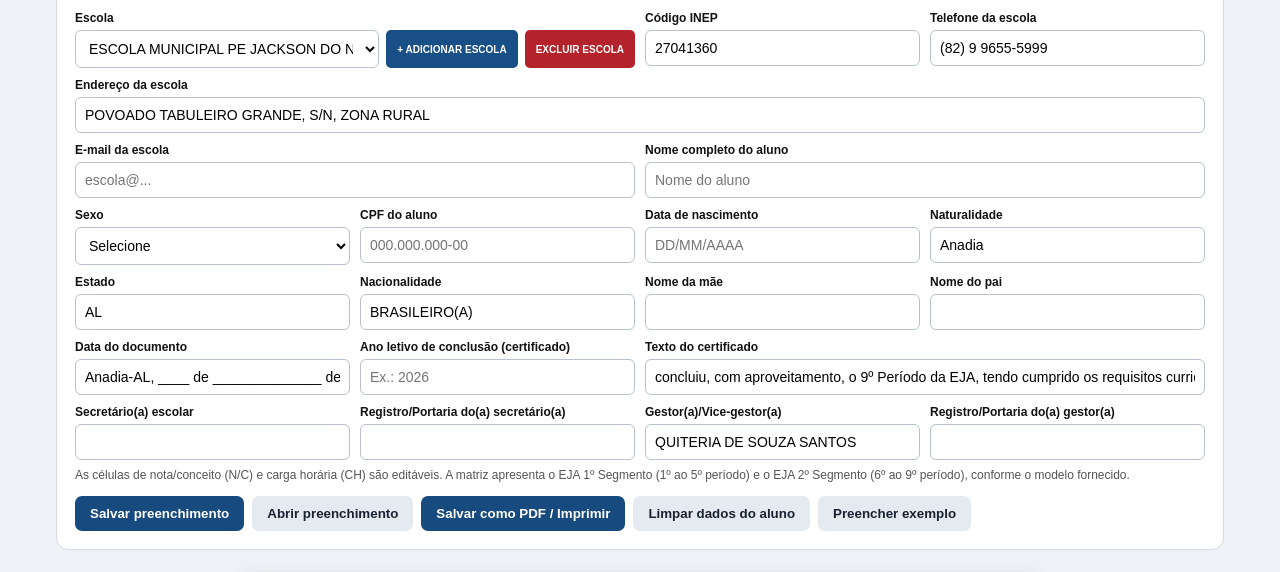
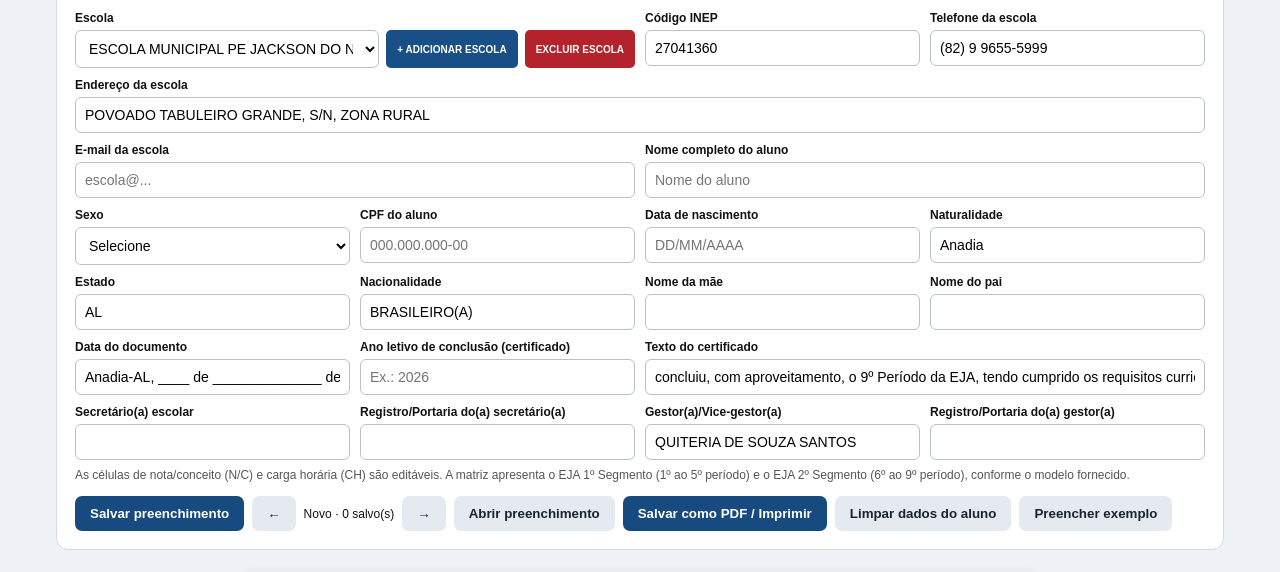
Before and after one commit to rogerio1245/historicos-escolares-semed, a plain HTML site: page historico_escolar_eja.html in a window 1280 px wide. Shown: the part 117-689 px from the top of the page. Drawn offline with Linux system fonts and the light colour scheme.

Commit message:
Update historico_escolar_eja.html

```diff
--- a/historico_escolar_eja.html
+++ b/historico_escolar_eja.html
@@ -57,7 +57,7 @@
   <label class="field">Código INEP<input id="newSchoolInep" inputmode="numeric" maxlength="8" placeholder="8 dígitos"></label>
   <div class="admin-actions"><button type="button" onclick="addSchool()">Salvar escola</button><button type="button" class="secondary" onclick="toggleSchoolAdmin(false)">Cancelar</button></div>
   <p class="school-admin-note">As escolas adicionadas ficam salvas neste navegador. Confira o nome e o código INEP oficial antes de cadastrar.</p>
-</div><div class="hint">As células de nota/conceito (N/C) e carga horária (CH) são editáveis. A matriz apresenta o EJA 1º Segmento (1º ao 5º período) e o EJA 2º Segmento (6º ao 9º período), conforme o modelo fornecido.</div><div class="actions"><button onclick="saveRecord()">Salvar preenchimento</button><button class="secondary" onclick="document.getElementById('openRecordFile').click()">Abrir preenchimento</button><button onclick="window.print()">Salvar como PDF / Imprimir</button><button class="secondary" onclick="clearStudent()">Limpar dados do aluno</button><button class="secondary" onclick="fillExample()">Preencher exemplo</button><input type="file" id="openRecordFile" accept=".json,application/json" hidden onchange="openRecord(event)"></div></div></div>
+</div><div class="hint">As células de nota/conceito (N/C) e carga horária (CH) são editáveis. A matriz apresenta o EJA 1º Segmento (1º ao 5º período) e o EJA 2º Segmento (6º ao 9º período), conforme o modelo fornecido.</div><div class="actions"><button onclick="saveRecord()">Salvar preenchimento</button><button type="button" id="recordPrev" class="secondary" onclick="navigateRecord(-1)" aria-label="Registro anterior">&#8592;</button><span id="recordCount" style="align-self:center;font-size:12px" aria-live="polite"></span><button type="button" id="recordNext" class="secondary" onclick="navigateRecord(1)" aria-label="Próximo registro">&#8594;</button><button class="secondary" onclick="document.getElementById('openRecordFile').click()">Abrir preenchimento</button><button onclick="window.print()">Salvar como PDF / Imprimir</button><button class="secondary" onclick="clearStudent()">Limpar dados do aluno</button><button class="secondary" onclick="fillExample()">Preencher exemplo</button><input type="file" id="openRecordFile" accept=".json,application/json" hidden onchange="openRecord(event)"></div></div></div>
 <div id="paper">
 <section class="sheet"><header class="schoolhead"><img class="head-logo head-logo-left" src="imagens/Brasao_al.png" alt="Brasão de Alagoas"><div class="schoolhead-text"><p>REPÚBLICA FEDERATIVA DO BRASIL</p><p>PREFEITURA MUNICIPAL DE ANADIA</p><p><b>SECRETARIA MUNICIPAL DE EDUCAÇÃO — SEMED</b></p><h3 id="pSchool">ESCOLA MUNICIPAL</h3><p>Código/INEP: <b id="pInep"></b></p><p>TELEFONE: <span id="pPhone"></span> · E-MAIL: <span id="pEmail"></span></p></div><img class="head-logo head-logo-right" src="imagens/Anadia.png" alt="Brasão do Município de Anadia"></header>
 <div class="doc-title">HISTÓRICO ESCOLAR – EJA 1º E 2º SEGMENTO</div>
@@ -258,14 +258,49 @@ birthInput.addEventListener('keydown',e=>{
  }
 });
 birthInput.addEventListener('input',e=>formatBirthInput(e.target));document.getElementById('cpf').addEventListener('input',e=>{let v=e.target.value.replace(/\D/g,'').slice(0,11);if(v.length>9)v=v.replace(/(\d{3})(\d{3})(\d{3})(\d{1,2})/,'$1.$2.$3-$4');else if(v.length>6)v=v.replace(/(\d{3})(\d{3})(\d{1,3})/,'$1.$2.$3');else if(v.length>3)v=v.replace(/(\d{3})(\d{1,3})/,'$1.$2');e.target.value=v;update()});document.querySelectorAll('.app input,.app select').forEach(e=>e.addEventListener('input',update));document.getElementById('curriculum').addEventListener('input',updateTotals);sel.addEventListener('change',()=>{fillSchoolDetails();document.querySelectorAll('.recschool').forEach(x=>x.value=schools[+sel.value][0]);update()});document.getElementById('docdate').value='Anadia-AL, ____ de ______________ de ______';fillSchoolDetails();update();
-function clearStudent(){['student','sex','cpf','birth','mother','father','conclusion'].forEach(id=>document.getElementById(id).value='');document.querySelectorAll('#curriculum input').forEach(i=>i.value='');updateTotals();document.querySelectorAll('#records input').forEach((i,n)=>{if(i.classList.contains('cycle-label'))return;if(i.placeholder==='Ano letivo')i.value='';});document.querySelectorAll('.recschool').forEach(x=>{x.value=''});resizeSchoolNames();update()}
+function clearStudent(){recordIndex=-1;refreshRecordNav();['student','sex','cpf','birth','mother','father','conclusion'].forEach(id=>document.getElementById(id).value='');document.querySelectorAll('#curriculum input').forEach(i=>i.value='');updateTotals();document.querySelectorAll('#records input').forEach((i,n)=>{if(i.classList.contains('cycle-label'))return;if(i.placeholder==='Ano letivo')i.value='';});document.querySelectorAll('.recschool').forEach(x=>{x.value=''});resizeSchoolNames();update()}
 function fillExample(){document.getElementById('student').value='NOME DO ALUNO';document.getElementById('sex').value='MASCULINO';document.getElementById('birth').value='01/01/2012';document.getElementById('conclusion').value='2026';update()}
 
 // Salva todos os campos preenchidos em um arquivo JSON que poderá ser aberto depois.
 function getSaveableElements(){return Array.from(document.querySelectorAll('input,select,textarea,[contenteditable="true"]')).filter(el=>!['file','button','submit'].includes((el.type||'').toLowerCase()) && !el.closest('.actions') && !el.closest('.school-admin'));}
+
+const RECORD_KEY='HistoricoEscolarAnadia.registros.eja.v1';
+let recordsLocal=[], recordIndex=-1, recordBaseline=null;
+function recordSnapshot(){return JSON.stringify(getSaveableElements().map(el=>el.isContentEditable?el.innerHTML:el.value));}
+function refreshRecordNav(){
+ document.getElementById('recordCount').textContent=recordIndex<0?'Novo · '+recordsLocal.length+' salvo(s)':(recordIndex+1)+' de '+recordsLocal.length;
+ document.getElementById('recordPrev').disabled=!recordsLocal.length||recordIndex===0;
+ document.getElementById('recordNext').disabled=recordIndex<0||recordIndex>=recordsLocal.length-1;
+}
+function loadLocalRecords(){try{const data=JSON.parse(localStorage.getItem(RECORD_KEY)||'[]');if(Array.isArray(data))recordsLocal=data.filter(x=>x&&x.model==='eja'&&Array.isArray(x.fields));}catch(e){alert('Não foi possível ler os registros do navegador.');}recordBaseline=recordSnapshot();refreshRecordNav();}
+function saveLocalRecord(payload){
+ const cpf=document.getElementById('cpf').value.replace(/[^0-9]/g,'');
+ const student=document.getElementById('student').value.trim();
+ payload.localCpf=cpf;payload.localStudent=student;payload.localSchool=schools[+sel.value]?.[1]||'';
+ let index=recordIndex;
+ if(index>=0){const old=recordsLocal[index];if((cpf&&old.localCpf&&cpf!==old.localCpf)||student.toLocaleUpperCase()!==String(old.localStudent||'').toLocaleUpperCase())index=-1;}
+ if(index<0&&cpf.length===11)index=recordsLocal.findIndex(r=>r.localCpf===cpf&&r.localSchool===payload.localSchool);
+ const next=recordsLocal.slice();if(index<0){index=next.length;next.push(payload);}else next[index]=payload;
+ try{localStorage.setItem(RECORD_KEY,JSON.stringify(next));recordsLocal=next;recordIndex=index;recordBaseline=recordSnapshot();refreshRecordNav();return true;}catch(e){alert('Não foi possível salvar no navegador (armazenamento indisponível ou cheio). O arquivo JSON ainda poderá ser salvo.');return false;}
+}
+function navigateRecord(direction){
+ const target=recordIndex<0?recordsLocal.length-1:recordIndex+direction;
+ if(target<0||target>=recordsLocal.length)return;
+ if(recordSnapshot()!==recordBaseline&&!confirm('Existem alterações não salvas. Deseja navegar e descartá-las?'))return;
+ const payload=recordsLocal[target];const schoolIndex=schools.findIndex(s=>String(s[1])===String(payload.localSchool));
+ if(schoolIndex<0){alert('A escola deste registro não está mais cadastrada. Cadastre-a novamente antes de abrir.');return;}
+ const elements=getSaveableElements();payload.fields.forEach(item=>{const el=elements[item.index];if(!el)return;if(el.isContentEditable)el.innerHTML=item.value;else el.value=item.value;});
+ sel.value=String(schoolIndex);
+ document.querySelectorAll('.subject-name').forEach(el=>el.dispatchEvent(new Event('input')));
+ update();updateTotals();resizeSchoolNames();recordIndex=target;recordBaseline=recordSnapshot();refreshRecordNav();
+}
+loadLocalRecords();
+
 async function saveRecord(){
+ if(!document.getElementById("student").value.trim()){alert("Informe o nome do aluno antes de salvar.");return;}
  const elements=getSaveableElements();
  const payload={app:'HistoricoEscolarAnadia',version:1,model:'eja',savedAt:new Date().toISOString(),fields:elements.map((el,index)=>({index,tag:el.tagName,type:el.type||'',value:el.isContentEditable?el.innerHTML:el.value}))};
+ const localSaved=saveLocalRecord(payload);
  const json=JSON.stringify(payload,null,2);
  const student=(document.getElementById('student')?.value||'historico_escolar').trim().replace(/[^a-z0-9_-]+/gi,'_').replace(/^_+|_+$/g,'')||'historico_escolar';
  const filename=student+'_eja_dados.json';
@@ -275,7 +310,7 @@ async function saveRecord(){
    const writable=await handle.createWritable();
    await writable.write(new Blob([json],{type:'application/json;charset=utf-8'}));
    await writable.close();
-   alert('Preenchimento salvo no local escolhido! Para continuar depois, clique em “Abrir preenchimento” e selecione esse arquivo.');
+   alert(localSaved?'Preenchimento salvo no navegador e no arquivo JSON!':'Preenchimento salvo somente no arquivo JSON.');
    return;
   }
   const blob=new Blob([json],{type:'application/json;charset=utf-8'});
@@ -283,7 +318,7 @@ async function saveRecord(){
   a.href=url;a.download=filename;document.body.appendChild(a);a.click();a.remove();setTimeout(()=>URL.revokeObjectURL(url),1500);
   alert('Este navegador não permite escolher a pasta nesta tela. O arquivo foi enviado para a pasta padrão de downloads.');
  }catch(err){
-  if(err && err.name==='AbortError')return;
+  if(err && err.name==='AbortError'){if(localSaved)alert('Registro salvo no navegador. A exportação JSON foi cancelada.');return;}
   console.error(err);alert('Não foi possível salvar o preenchimento. Tente novamente.');
  }
 }
@@ -294,6 +329,7 @@ function openRecord(event){
   if(payload.model!=='eja'){alert('Atenção: este arquivo foi salvo no modelo '+payload.model+'. Abra-o no modelo correspondente.');event.target.value='';return;}
   const elements=getSaveableElements();payload.fields.forEach(item=>{const el=elements[item.index];if(!el)return;if(el.isContentEditable)el.innerHTML=item.value;else el.value=item.value;});
   if(typeof update==='function')update();if(typeof updateTotals==='function')updateTotals();if(typeof resizeSchoolNames==='function')resizeSchoolNames();
+  document.querySelectorAll('.subject-name').forEach(el=>el.dispatchEvent(new Event('input')));recordIndex=-1;recordBaseline=recordSnapshot();refreshRecordNav();
   alert('Preenchimento aberto! Confira os dados, faça as alterações necessárias e salve novamente ou gere o PDF.');
  }catch(err){alert('Não foi possível abrir esse arquivo. Selecione um arquivo JSON salvo por este gerador.');}finally{event.target.value='';}};reader.readAsText(file,'UTF-8');
 }
```
